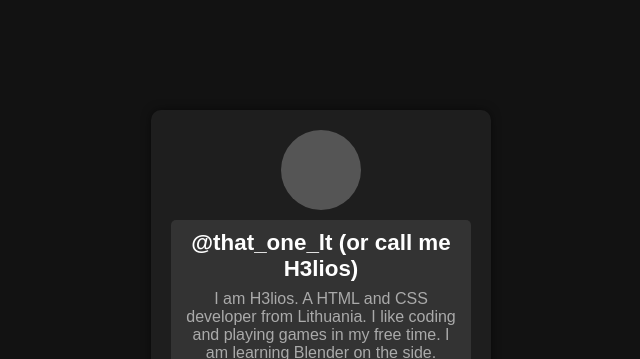
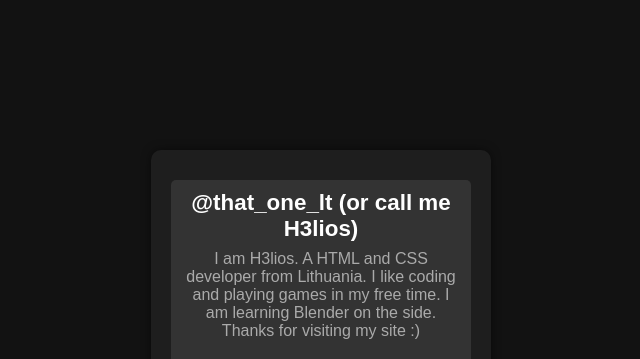
Before and after one commit to Gh0st9513/Gh0st9513.github.io, a plain HTML site: page index.html in a window 1280 px wide. Shown: the top 359 px of the page, without its empty margins (319-959 px from the left). Drawn offline with Linux system fonts and the light colour scheme.

Commit message:
Update styles.css

```diff
--- a/styles.css
+++ b/styles.css
@@ -18,19 +18,6 @@ body {
     border-radius: 10px;
     box-shadow: 0 0 10px rgba(0, 0, 0, 0.5);
 }
-
-/* Profile picture */
-.profile-picture {
-    width: 80px;
-    height: 80px;
-    background-color: #555;
-    border-radius: 50%;
-    margin: 0 auto;
-    background-image: url('images/pfpp.jpg'); /* This is your PFP image */
-    background-size: cover;
-    background-position: center;
-}
-
 
 /* Name and bio styling */
 .name-bio {
```
